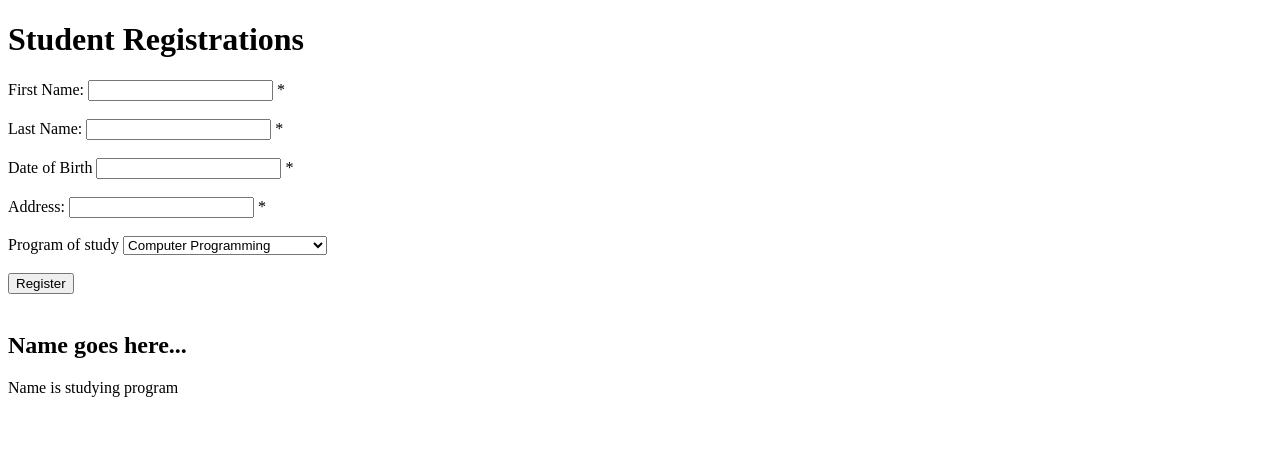
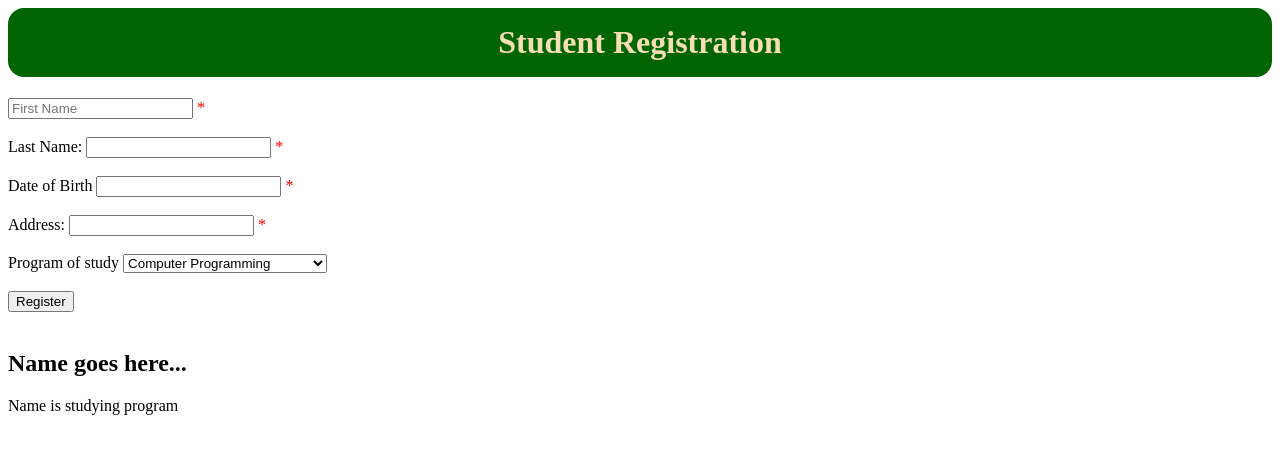
Before and after one commit to Jwinter-Jones/CPW203-StudentRegi, a plain HTML site: page index.html in a window 1280 px wide. Drawn offline with Linux system fonts and the light colour scheme.

Commit message:
Jazzed up the site with some css

```diff
--- /dev/null
+++ b/css/main.css
@@ -0,0 +1,12 @@
+h1{
+    text-align: center;
+    background-color: darkgreen;
+    border-radius: .5em;
+    color: wheat;
+    padding: .5em;
+    margin-top: .2em;
+}
+
+span{
+    color: red;
+}
--- a/index.html
+++ b/index.html
@@ -5,12 +5,12 @@
     <meta name="viewport" content="width=device-width, initial-scale=1.0">
     <meta http-equiv="X-UA-Compatible" content="ie=edge">
     <title>Student Registration</title>
+    <link rel="stylesheet" href="css/main.css">
 </head>
 <body>
-    <h1>Student Registrations</h1>
+    <h1>Student Registration</h1>
 
-    <label for="first-name">First Name:</label>
-    <input type="text" name="first-name" id="first-name">
+    <input type="text" aria-placeholder="Enter your legal first name" placeholder="First Name" name="first-name" id="first-name">
     <span>*</span>
     <br><br>
 
```
